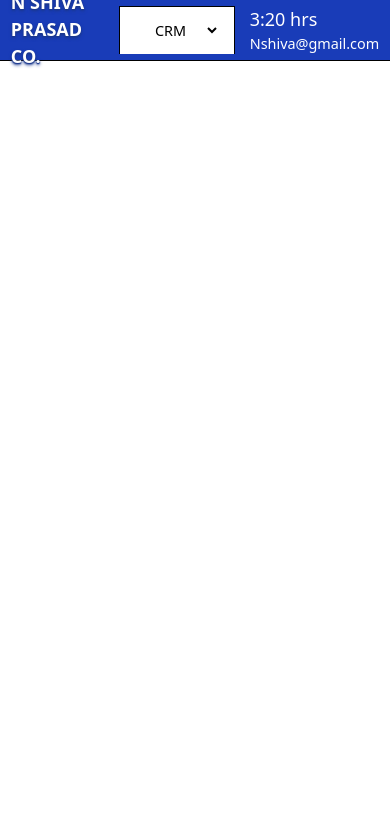
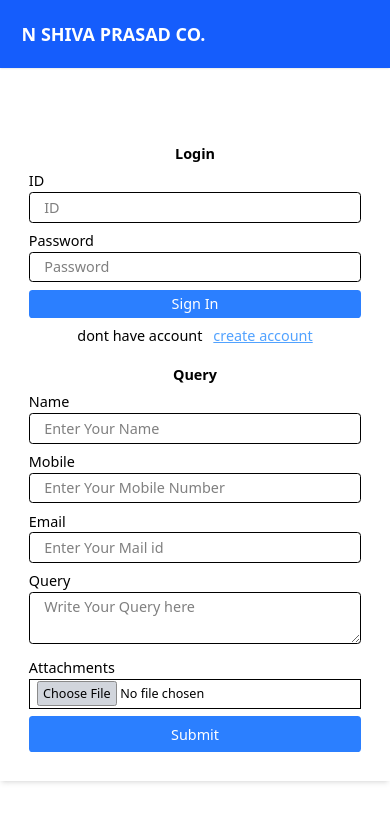
Before and after one commit to banesh-varma/project, a React (Vite) app: page / in a window 390 px wide. Shown: the top 822 px of the page. Built offline with nearby package versions, Linux system fonts and the light colour scheme.

Commit message:
added Home page modified individualFoarm, on clicking sign in navigated to crm route

```diff
--- a/package.json
+++ b/package.json
@@ -17,6 +17,7 @@
     "react-icons": "^5.5.0",
     "react-redux": "^9.2.0",
     "react-router-dom": "^7.5.1",
+    "swiper": "^11.2.6",
     "tailwindcss": "^4.1.4"
   },
   "devDependencies": {
--- a/src/App.tsx
+++ b/src/App.tsx
@@ -8,6 +8,7 @@ import { useEffect } from 'react'
 import AllClients from './components/ITR/allClientsPage'
 import CrmLayout from './components/CRM/CrmLayout'
 import EachClientData from './components/ITR/eachClientData'
+import LoginWithCarousel from './landingPage'
 
 function App() {
   useEffect(() => {
@@ -22,9 +23,10 @@ function App() {
   return (
     <div className='h-screen w-full'>
       <BrowserRouter>
-      <Header/>
+
         <Routes>
             {/* CRM routes wrapped in layout */}
+            <Route path='/' element={<LoginWithCarousel />} />
             <Route path='/crm' element={<CrmLayout />}>
               <Route index element={<DashBoard />} />
               <Route path='settings' element={<DashBoard />} />
--- a/src/components/CRM/CrmLayout.jsx
+++ b/src/components/CRM/CrmLayout.jsx
@@ -1,8 +1,11 @@
+import Header from "../Header";
 import LeftNav from "../LeftNav";
 import RightNavBar from "../RightNavBar";
 import { Outlet } from 'react-router-dom';
 
 const CrmLayout = () => (
+  <>
+      <Header/>
     <div className='h-[103vh] w-full flex justify-between overflow-auto'>
       <LeftNav />
       <div className='w-full max-h-full overflow-auto'>
@@ -10,6 +13,7 @@ const CrmLayout = () => (
       </div>
       <RightNavBar />
     </div>
+  </>
   );
 
   export default CrmLayout;
--- a/src/components/CRM/IndividualForm.jsx
+++ b/src/components/CRM/IndividualForm.jsx
@@ -1,4 +1,5 @@
 import { FormEvent, useState } from "react";
+import { CiImport } from "react-icons/ci";
 
 import { IoMdContact, IoMdHome, IoMdTrash } from "react-icons/io";
 import { AiTwotoneBank } from "react-icons/ai";
@@ -116,18 +117,20 @@ const residentialAddress = [
   },
 ]
 const BusinessAddress = [
+  // {
+  //   name: "Business Name :",
+  //   full:"",
+  // },
+  // {
+  //   name: "GSTN :",
+  //   full:"",
+  // },
   {
-    name: "Business Name :",
-  },
-  {
-    name: "GSTN :",
-  },
-  {
-    name: "Address Title :",
-  },
+      name: "Address Title :",
+      full:"",
+    },
   {
     name: "Address Type :",
-    radioType: "BusinessStatus",
   },
   {
     name: "Pincode :",
@@ -455,7 +458,7 @@ const IndividualForm = () => {
               Business / Office Information (B.Info)
             </h1>
             <div className="flex gap-2">
-                <button className="bg-blue-200 px-2 rounded hover:bg-blue-300 hover:border text-sm">Active</button>
+                <button className="bg-neutral-100 px-2 rounded hover:border-t hover:border-l hover:border-r hover:bg-neutral-300 text-sm">Active</button>
                 <button className="bg-blue-200 px-2 rounded hover:bg-blue-300 text-sm hover:border">Inactive</button>
                 <button className="bg-blue-200 px-2 rounded hover:bg-blue-300 text-sm hover:border">Add</button>
                 <button className="bg-blue-200 px-2 rounded hover:bg-blue-300 text-sm hover:border">Edit</button>
@@ -465,6 +468,32 @@ const IndividualForm = () => {
             </div>
             <div className="grid grid-cols-12 w-full">
               <ul className="mt-2 grid grid-cols-2 col-span-6 gap-1 gap-x-5">
+                <li className="flex col-span-2">
+                  <label className="min-w-30" htmlFor="">Business Name :</label>
+                  <input type="text" className="w-full p-1 border" />
+                </li>
+                <li className="flex">
+                  <label className="min-w-30" htmlFor="">GSTN :</label>
+                  <input type="text" className="w-full p-1 border" />
+                </li>
+                <div className="flex justify-between col-span-1">
+                  <li className="border grid grid-cols-10">
+                    {/* relative left-8 */}
+                    <a className="col-span-1"> </a>
+                    <select className="col-span-4 border-r" name="" id="">
+                      <option value="">Active</option>
+                      <option value="">InActive</option>
+                    </select>
+
+                    <a className="col-span-1"> </a>
+                    <select className="col-span-4" name="" id="">
+                      <option value="">Regular</option>
+                      <option value="">Composition</option>
+                    </select>
+                  </li>
+                  <CiImport className="relative left-10 size-8 text-blue-500"/>
+                </div>
+
               {BusinessAddress.map(address => (
                     <li className="flex">
                       <label className="min-w-30">{address.name}</label>
@@ -484,8 +513,8 @@ const IndividualForm = () => {
                         </>}
                       </select>
                     ) : address?.radioType ? (
-                      <div className="flex gap-1 text-center">
-                      <div>
+                      <div className="flex gap-1 text-center items-center">
+                      <div className="mr-3">
                         <input type="radio" name="radioGroup" id="activeAddressType" />
                         <label htmlFor="activeAddressType">Active</label>
                       </div>
@@ -502,7 +531,7 @@ const IndividualForm = () => {
             </div>
           </div>
 
-          <div id="MSME"   className={`${childActiveBtn === "MSME" ? "border-gray-200 bg-slate-50":"border-gray-100"} rounded-xl px-3 py-3 shadow-2xs`}>
+          {/* <div id="MSME"   className={`${childActiveBtn === "MSME" ? "border-gray-200 bg-slate-50":"border-gray-100"} rounded-xl px-3 py-3 shadow-2xs`}>
 
             <h1 className=" font-semibold text-gray-800 border-b border-gray-400 pb-1">
               MSME Information
@@ -517,7 +546,7 @@ const IndividualForm = () => {
                 ))}
               </ul>
             </div>
-          </div>
+          </div> */}
           <div id="Bank" className={`${childActiveBtn === "Bank" ? "border-gray-200 bg-slate-50":"border-gray-100"} rounded-xl px-3 py-3 shadow-2xs`}>
             <h1 className="font-semibold text-gray-800 border-b border-gray-400 pb-1">
             Bank Information
--- /dev/null
+++ b/src/landingPage.tsx
@@ -0,0 +1,128 @@
+import { Swiper, SwiperSlide } from 'swiper/react'
+import { Navigation, Pagination, Autoplay } from 'swiper/modules'
+import 'swiper/css'
+import 'swiper/css/navigation'
+import 'swiper/css/pagination'
+import { useState } from 'react'
+import { useNavigate } from 'react-router-dom'
+
+export default function LoginWithCarousel() {
+    const [haveAccount, setHaveAccount] = useState(false)
+    const navigate = useNavigate();
+  return (
+    <div className='h-full w-full'>
+      <nav className="bg-blue-600 shadow px-6 py-4 flex justify-between items-center h-[9vh]">
+        <div className="text-xl font-bold text-white">N SHIVA PRASAD CO.</div>
+        <ul className="hidden sm:flex space-x-6 text-gray-700">
+          <li><a href="#" className="text-neutral-300 hover:text-white">Home</a></li>
+          <li><a href="#" className="text-neutral-300 hover:text-white">Services</a></li>
+          <li><a href="#" className="text-neutral-300 hover:text-white">Forms</a></li>
+          <li><a href="#" className="text-neutral-300 hover:text-white">Knowledge Base</a></li>
+          <li><a href="#" className="text-neutral-300 hover:text-white">Contact us</a></li>
+        </ul>
+      </nav>
+    <div className='h-screen w-full flex flex-col justify-center items-center'>
+    <div className="flex items-center shadow-md">
+      {/* Carousel */}
+      <div className="w-full max-w-6xl hidden md:block h-[60vh] mt-6">
+        <Swiper
+          modules={[Navigation, Pagination, Autoplay]}
+          navigation
+          pagination={{ clickable: true }}
+          autoplay={{ delay: 3000, disableOnInteraction: false }}
+          loop={true}
+          className="h-full"
+        >
+          <SwiperSlide>
+            <img
+              src="https://img.freepik.com/free-vector/colleagues-analyzing-growth-charts_23-2148856191.jpg?uid=R186072259&ga=GA1.1.2048056236.1743224566&semt=ais_hybrid&w=740"
+              alt="Slide 1"
+              className="w-full h-full object-cover"
+            />
+          </SwiperSlide>
+          <SwiperSlide>
+            <img
+              src="https://img.freepik.com/free-vector/site-stats-concept-illustration_114360-1434.jpg?uid=R186072259&ga=GA1.1.2048056236.1743224566&semt=ais_hybrid&w=740"
+              alt="Slide 2"
+              className="w-full h-full object-cover"
+            />
+          </SwiperSlide>
+          <SwiperSlide>
+            <img
+              src="https://img.freepik.com/free-vector/site-stats-concept-illustration_114360-1434.jpg?uid=R186072259&ga=GA1.1.2048056236.1743224566&semt=ais_hybrid&w=740"
+              alt="Slide 3"
+              className="w-full h-full object-cover"
+            />
+          </SwiperSlide>
+        </Swiper>
+      </div>
+
+      {/* Login Form */}
+      <div className="w-full md:w-1/3 flex flex-col items-center justify-center self-end p-8 ">
+        <form className="w-full max-w-sm space-y-2">
+          <h2 className="text-2xl font-semibold text-center">Login</h2>
+          <label>{haveAccount ? "Mobile No" : "ID"}</label>
+          <input
+            type="email"
+            placeholder={haveAccount ? "Mobile No / PAN No" : "ID"}
+            className="w-full px-4 py-1 border rounded"
+            />
+          <label>{haveAccount? "Create Password": "Password"}</label>
+          <input
+            type="password"
+            placeholder={haveAccount? "Create Password": "Password"}
+            className="w-full px-4 py-1 border rounded"
+            />
+          <button
+            type="submit"
+            className="w-full bg-blue-500 text-white py-1 rounded hover:bg-blue-600"
+            onClick={() => navigate('/crm', { replace: true })}
+            >
+            Sign In
+          </button>
+          <p className='text-center'>{haveAccount? "have an account?" : "dont have account"} <a onClick={() => setHaveAccount(!haveAccount)} className='underline ml-2 text-blue-400 cursor-pointer'>{haveAccount ? "Sign in" : "create account" }</a></p>
+        </form>
+        <form className="w-full mt-5 max-w-sm space-y-2">
+          <h2 className="text-2xl font-semibold text-center">Query</h2>
+          <label>Name</label>
+          <input
+            type="text"
+            placeholder="Enter Your Name"
+            className="w-full px-4 py-1 border rounded"
+            />
+          <label>Mobile</label>
+          <input
+            type="text"
+            placeholder="Enter Your Mobile Number"
+            className="w-full px-4 py-1 border rounded"
+            />
+          <label>Email</label>
+          <input
+            type="text"
+            placeholder="Enter Your Mail id"
+            className="w-full px-4 py-1 border rounded"
+            />
+          <label>Query</label>
+          <textarea className='w-full px-4 py-1 border rounded' placeholder="Write Your Query here " name="" id=""></textarea>
+          <label>Attachments</label>
+          <input
+                  type="file"
+                  className="border px-2 py-0.5 w-full text-sm file:border-2 file:border-[#8a8a8a]
+                    file:py-[0.2em] file:px-[0.4em]
+                    file:rounded-[0.2em]
+                    file:bg-gray-300
+                    file:transition-all file:duration-1000 hover:file:bg-[#757575]"
+                />
+          <button
+            type="submit"
+            className="w-full bg-blue-500 text-white py-2 rounded hover:bg-blue-600"
+          >
+            Submit
+          </button>
+        </form>
+      </div>
+    </div>
+    </div>
+    </div>
+  )
+}
```
Also changed, not shown: 1 other file (tests, documents, lock files or other folders).
